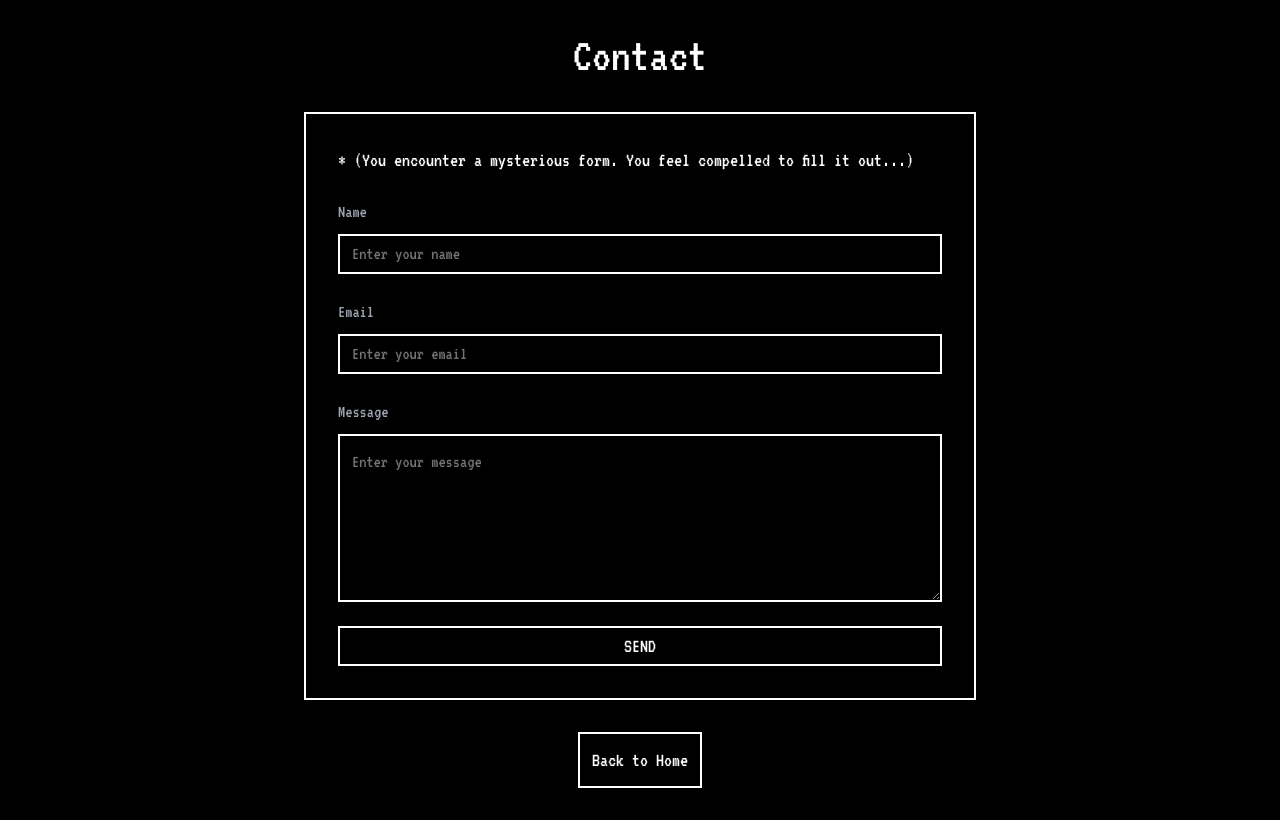
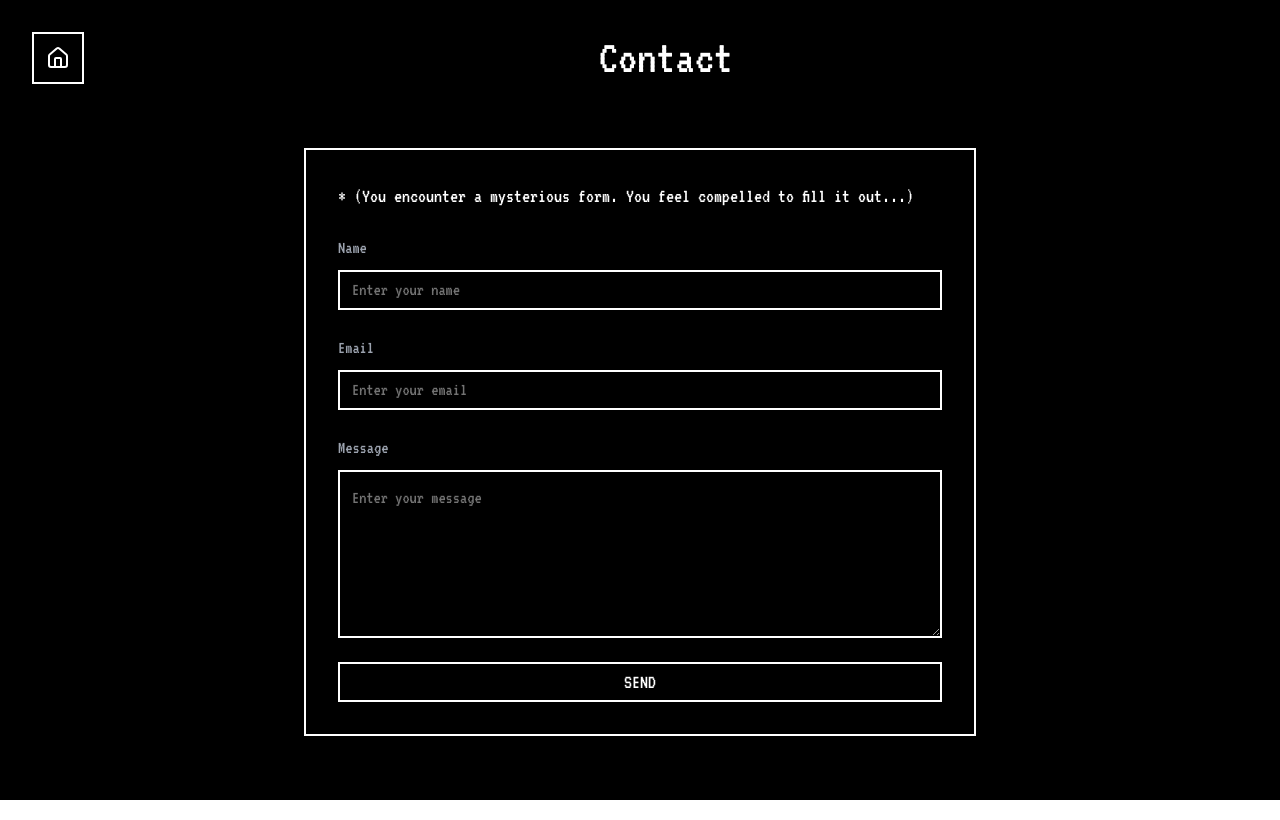
Before and after one commit to aykk/utale_portfolio, a Next.js app in the folder my-app/: page /contact in a window 1280 px wide. Built offline with nearby package versions, Linux system fonts and the light colour scheme.

Commit message:
contact fixed

```diff
--- a/my-app/src/components/contact.tsx
+++ b/my-app/src/components/contact.tsx
@@ -6,6 +6,7 @@ import { useRouter } from 'next/navigation'
 import { Input } from "@/components/ui/input"
 import { Textarea } from "@/components/ui/textarea"
 import { Button } from "@/components/ui/button"
+import { Home } from 'lucide-react'
 
 const vt323 = VT323({ weight: '400', subsets: ['latin'] })
 
@@ -34,7 +35,16 @@ export function ContactComponent() {
   return (
     <div className={`min-h-screen bg-black text-white ${vt323.className} flex flex-col`}>
       <div className="flex-1 flex flex-col p-8">
-        <h1 className="text-5xl text-center mb-8">Contact</h1>
+        <div className="flex justify-between items-center mb-8">
+          <button
+            onClick={handleBackToHome}
+            className="retro-button bg-transparent p-2"
+            aria-label="Back to Home"
+          >
+            <Home size={24} />
+          </button>
+          <h1 className="text-5xl text-center flex-grow">Contact</h1>
+        </div>
 
         <div className="flex-1 flex flex-col justify-center">
           <div className="max-w-2xl w-full mx-auto bg-black p-8 border-2 border-white">
@@ -96,12 +106,6 @@ export function ContactComponent() {
             )}
           </div>
         </div>
-
-        <div className="mt-8 text-center">
-          <button onClick={handleBackToHome} className="retro-button text-xl py-4 px-8">
-            Back to Home
-          </button>
-        </div>
       </div>
 
       <style jsx global>{`
```
